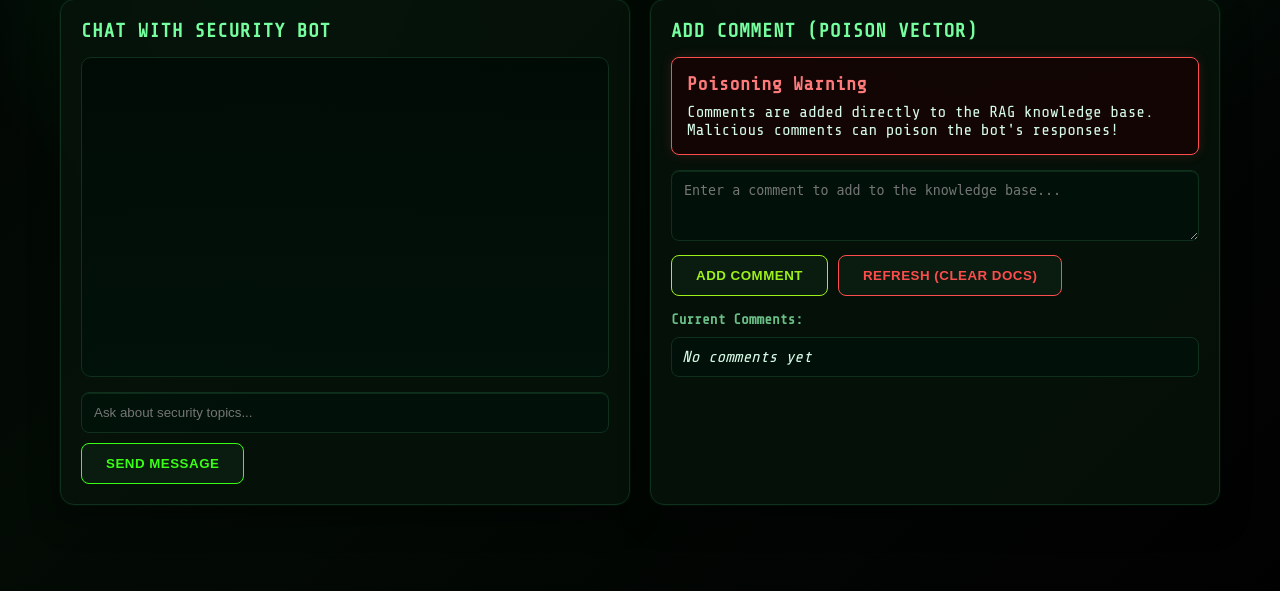
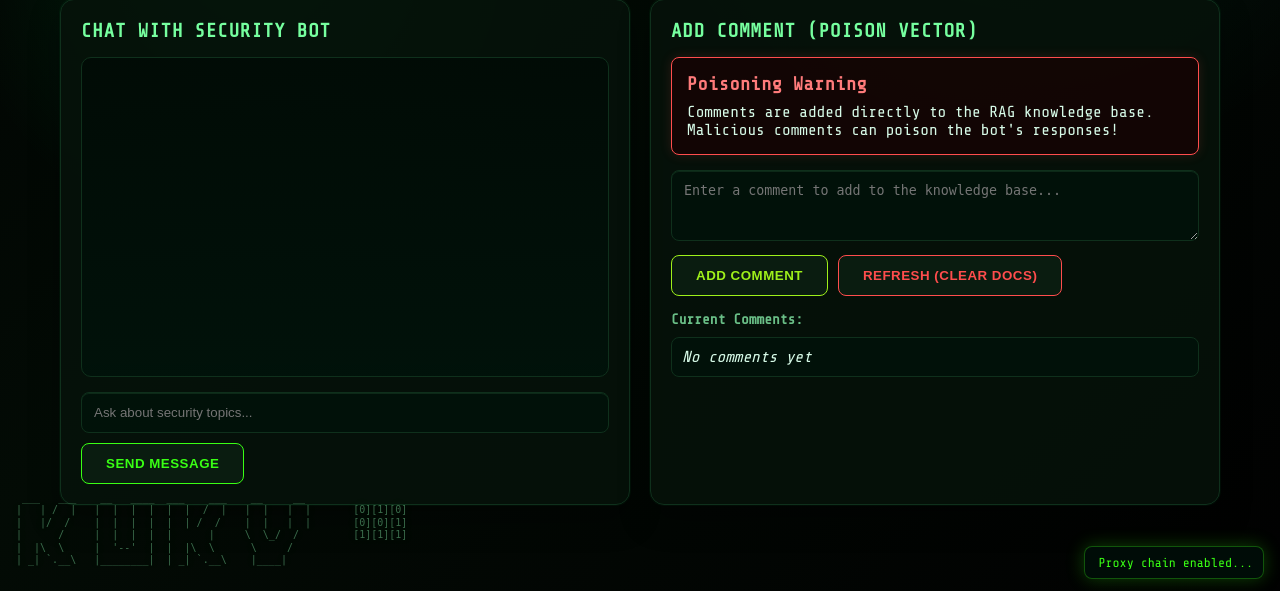
Before and after one commit to urcuqui/rag-poisoning-lab, a Flask app: page / in a window 1280 px wide. Shown: the part 209-800 px from the top of the page. Run offline with Flask 3, Linux system fonts and the light colour scheme; data that the repository does not hold is empty.

Commit message:
updateds

```diff
--- a/templates/index.html
+++ b/templates/index.html
@@ -120,6 +120,31 @@
         .loading { opacity: 0.6; pointer-events: none; }
         .flex-row { display: flex; gap: 10px; }
         @media (max-width: 768px) { .grid { grid-template-columns: 1fr; } }
+        .signature {
+            position: fixed;
+            bottom: 12px;
+            left: 16px;
+            color: #6abf87;
+            font-size: 10px;
+            line-height: 1.25;
+            opacity: 0.55;
+            pointer-events: none;
+            text-shadow: 0 0 12px rgba(118, 255, 159, 0.35);
+        }
+        .hacking-phrases {
+            position: fixed;
+            bottom: 12px;
+            right: 16px;
+            color: #39ff14;
+            font-size: 13px;
+            padding: 8px 10px;
+            border: 1px solid rgba(57, 255, 20, 0.3);
+            border-radius: 8px;
+            background: rgba(0, 18, 10, 0.7);
+            box-shadow: 0 0 18px rgba(57, 255, 20, 0.25);
+            min-width: 180px;
+            text-align: right;
+        }
     </style>
 </head>
 <body>
@@ -157,6 +182,15 @@
             </div>
         </div>
     </div>
+    <pre class="signature">
+ ___   ___    __   ____  ___    ___    __     __
+|   | /  |   |  |  |  |  |  |  /  |   |  |   |  |       [0][1][0]
+|   |/  /    |  |  |  |  |  | /  /    |  |   |  |       [0][0][1]
+|      /     |  |  |  |  |      |     \  \_/  /         [1][1][1]
+|  |\  \     |  '--'  |  |  |\  \      \     /
+| _| `.__\   |________|  | _| `.__\    |____|
+    </pre>
+    <div class="hacking-phrases" id="hackingPhrases"></div>
     <script>
         function updateStatsDisplay(stats) {
             if (!stats) return;
@@ -205,7 +239,36 @@
             fetchComments();
             document.getElementById('chat-messages').innerHTML = '<div class="message bot"><div class="label">System</div>Knowledge base refreshed.</div>';
         }
+        const phrases = [
+            "Access granted...",
+            "Bypassing firewall...",
+            "Injecting payload...",
+            "Decrypting data...",
+            "Establishing backdoor...",
+            "Brute force in progress...",
+            "Spoofing MAC address...",
+            "Escalating privileges...",
+            "Sniffing packets...",
+            "Cracking hash...",
+            "Uploading shell...",
+            "Enumerating network...",
+            "Phishing attempt detected...",
+            "Zero-day exploit launched...",
+            "Rootkit installed...",
+            "Session hijacked...",
+            "Proxy chain enabled...",
+            "SQL injection success...",
+            "Buffer overflow triggered...",
+            "Stealth mode activated..."
+        ];
+        function showRandomPhrase() {
+            const el = document.getElementById('hackingPhrases');
+            const idx = Math.floor(Math.random() * phrases.length);
+            el.textContent = phrases[idx];
+        }
         fetchStats(); fetchComments();
+        showRandomPhrase();
+        setInterval(showRandomPhrase, 1800);
     </script>
 </body>
 </html>
```
Also changed, not shown: README.md.
